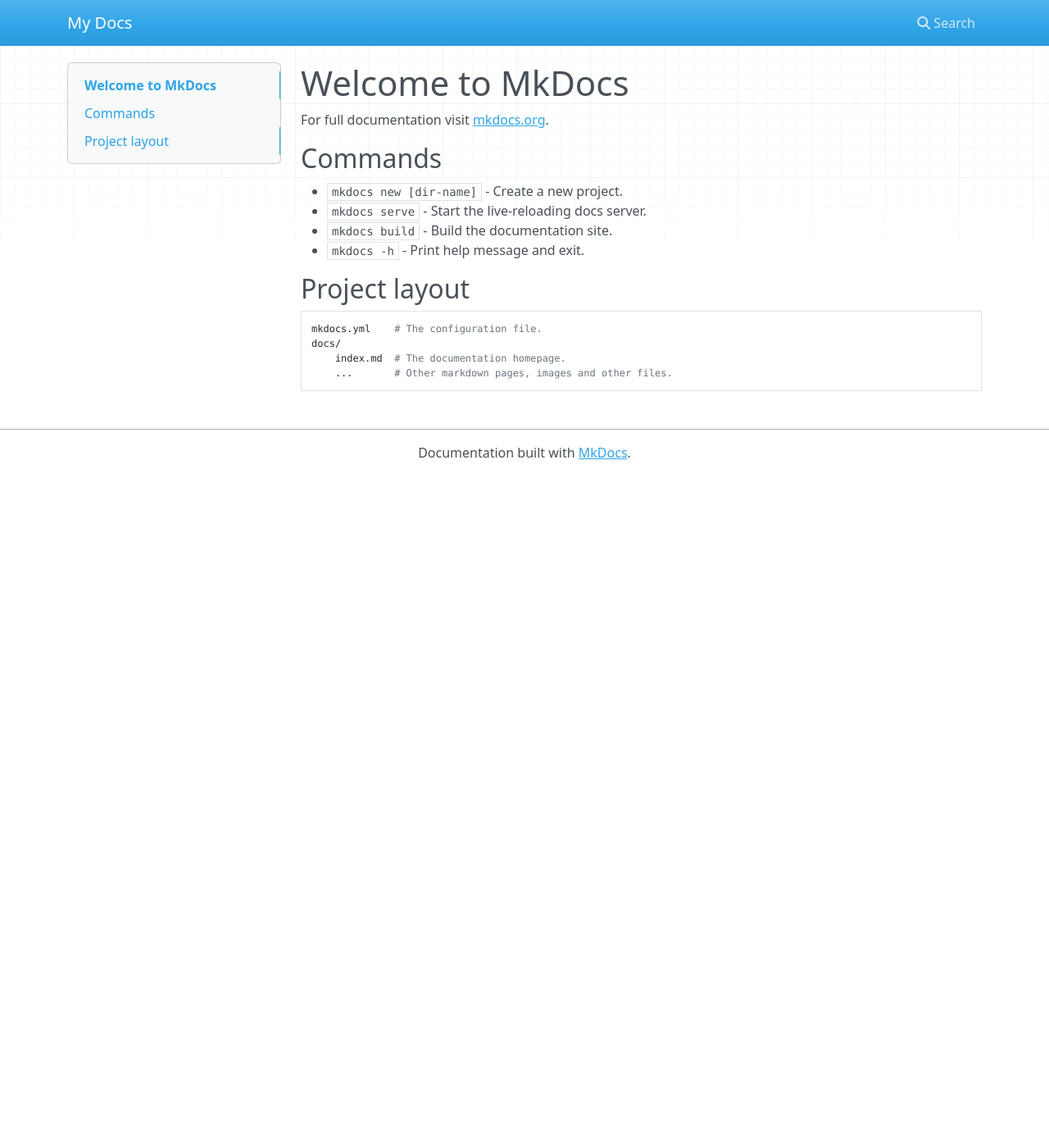
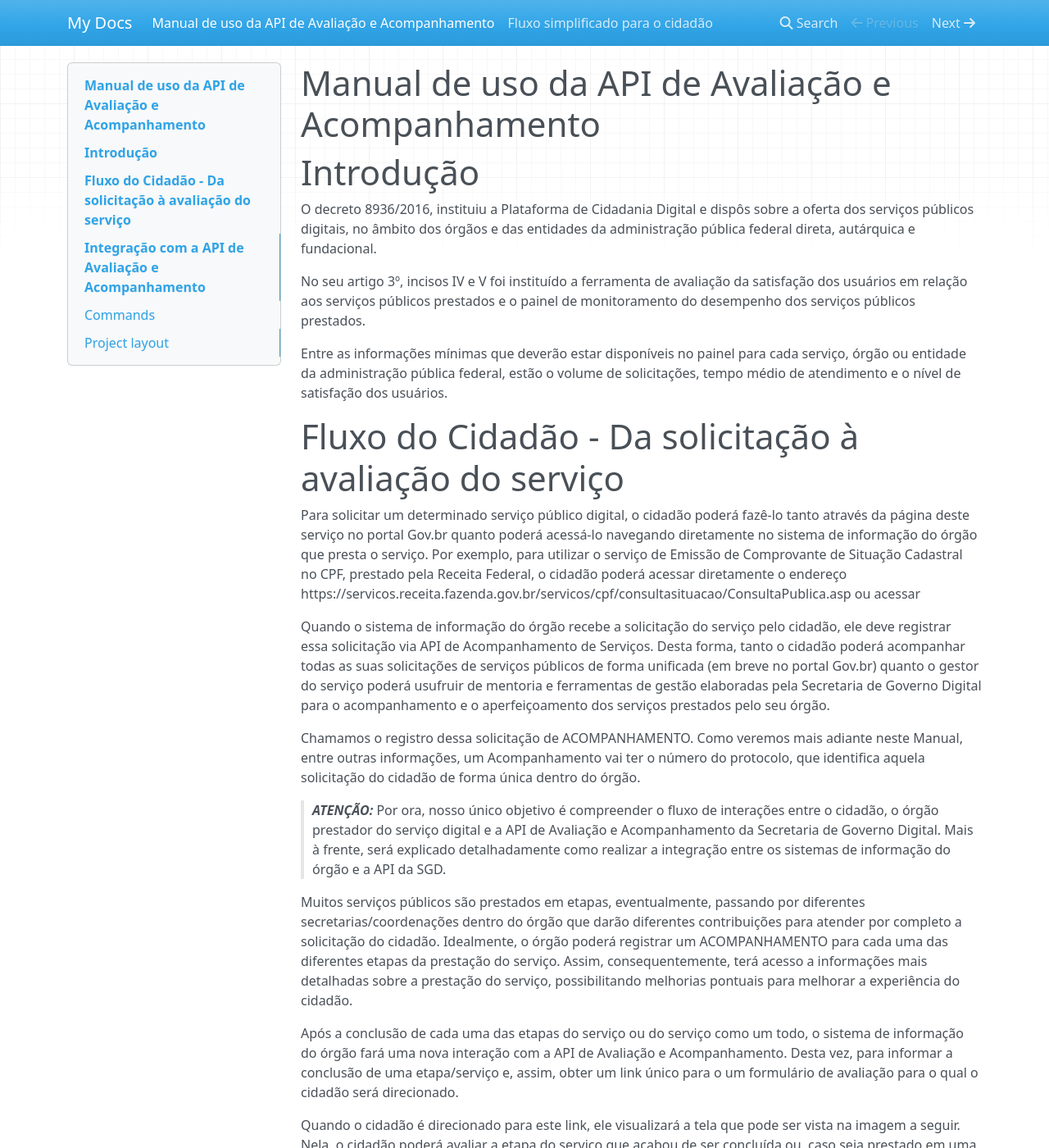
Before and after one commit to fabianorodrigo/mkdocs-experiment, an MkDocs documentation site: the page built from docs/index.md, in a window 1280 px wide and 1400 px high. Shown: the whole window at 82% size. Built offline with MkDocs 1.6.1, drawn with Linux system fonts in a browser that asks for light colours; nearby versions of some CDN libraries; some of the changed text lies outside the part shown.

Commit message:
Seções: - Introdução - Fluxo do Cidadão - Da solicitação à avaliação do serviço

```diff
--- a/docs/index.md
+++ b/docs/index.md
@@ -1,13 +1,55 @@
-# Welcome to MkDocs
+# Manual de uso da API de Avaliação e Acompanhamento
 
-For full documentation visit [mkdocs.org](https://www.mkdocs.org).
+# Introdução
+
+O decreto 8936/2016, instituiu a Plataforma de Cidadania Digital e dispôs sobre a oferta dos serviços públicos digitais, no âmbito dos órgãos e das entidades da administração pública federal direta, autárquica e fundacional.
+
+No seu artigo 3º, incisos IV e V foi instituído a ferramenta de avaliação da satisfação dos usuários em relação aos serviços públicos prestados e o painel de monitoramento do desempenho dos serviços públicos prestados.
+
+Entre as informações mínimas que deverão estar disponíveis no painel para cada serviço, órgão ou entidade da administração pública federal, estão o volume de solicitações, tempo médio de atendimento e o nível de satisfação dos usuários.
+
+# Fluxo do Cidadão - Da solicitação à avaliação do serviço
+
+Para solicitar um determinado serviço público digital, o cidadão poderá fazê-lo tanto através da página deste serviço no portal Gov.br quanto poderá acessá-lo navegando diretamente no sistema de informação do órgão que presta o serviço. Por exemplo, para utilizar o serviço de Emissão de Comprovante de Situação Cadastral no CPF, prestado pela Receita Federal, o cidadão poderá acessar diretamente o endereço https://servicos.receita.fazenda.gov.br/servicos/cpf/consultasituacao/ConsultaPublica.asp ou acessar <gente, cadê a página do serviço???>
+
+Quando o sistema de informação do órgão recebe a solicitação do serviço pelo cidadão, ele deve registrar essa solicitação via API de Acompanhamento de Serviços. Desta forma, tanto o cidadão poderá acompanhar todas as suas solicitações de serviços públicos de forma unificada (em breve no portal Gov.br) quanto o gestor do serviço poderá usufruir de mentoria e ferramentas de gestão elaboradas pela Secretaria de Governo Digital para o acompanhamento e o aperfeiçoamento dos serviços prestados pelo seu órgão.
+
+Chamamos o registro dessa solicitação de ACOMPANHAMENTO. Como veremos mais adiante neste Manual, entre outras informações, um Acompanhamento vai ter o número do protocolo, que identifica aquela solicitação do cidadão de forma única dentro do órgão.
+
+> **_ATENÇÃO:_** Por ora, nosso único objetivo é compreender o fluxo de interações entre o cidadão, o órgão prestador do serviço digital e a API de Avaliação e Acompanhamento da Secretaria de Governo Digital. Mais à frente, será explicado detalhadamente como realizar a integração entre os sistemas de informação do órgão e a API da SGD.
+
+Muitos serviços públicos são prestados em etapas, eventualmente, passando por diferentes secretarias/coordenações dentro do órgão que darão diferentes contribuições para atender por completo a solicitação do cidadão. Idealmente, o órgão poderá registrar um ACOMPANHAMENTO para cada uma das diferentes etapas da prestação do serviço. Assim, consequentemente, terá acesso a informações mais detalhadas sobre a prestação do serviço, possibilitando melhorias pontuais para melhorar a experiência do cidadão.
+
+Após a conclusão de cada uma das etapas do serviço ou do serviço como um todo, o sistema de informação do órgão fará uma nova interação com a API de Avaliação e Acompanhamento. Desta vez, para informar a conclusão de uma etapa/serviço e, assim, obter um link único para o um formulário de avaliação para o qual o cidadão será direcionado.
+
+Quando o cidadão é direcionado para este link, ele visualizará a tela que pode ser vista na imagem a seguir. Nela, o cidadão poderá avaliar a etapa do serviço que acabou de ser concluída ou, caso seja prestado em uma etapa única, avaliar o serviço como um todo. O cidadão deverá escolher entre 1 e 5 estrelas para manifestar seu nível de satisfação. Em seguida, poderá escolher até 3 critérios que motivaram sua avaliação.
+
+Importante lembrar que a escolha dos critérios é opcional, assim, o usuário pode concluir sua avaliação sem selecionar nenhum critério.
+
+Também de forma opcional, o cidadão poderá preencher textualmente comentários, elogios ou críticas sobre a sua experiência com o serviço.
+
+![Formulário de Avaliação do Serviço](./img/form_avaliacao_2.png 'Formulário de Avaliação do Serviço')
+
+Ao clicar no botão "Enviar Avaliação", a sua nota, critérios e comentários seráo devidamente registrados e ele será encaminhado para uma página de confirmação do registro da sua avaliação de satisfação.
+
+![Página de confirmação da Avaliação do Serviço](./img/form_avaliacao_3.png 'Página de confirmação da Avaliação do Serviço')
+
+# Integração com a API de Avaliação e Acompanhamento
+
+Entendido o propósito, a jornada do cidadão pela prestação de serviços digitais até a avaliação do seu nível de satisfação, e os ganhos que tanto a sociedade brasileira quanto os próprios gestores dos serviços poderão colher com essa iniciativa da Secretaria de Governo Digital, o próximo passo é detalharmos como operacionalizar essa ferramenta para cada um dos serviços digitais do seu órgão.
+
+Faremos isso em etapas que estão listadas a seguir:
+
+[Fluxo de interação](1.fluxo_cidadao.md)
+[Credenciais](1.fluxo_cidadao.md)
+[xpto](1.fluxo_cidadao.md)
 
 ## Commands
 
-* `mkdocs new [dir-name]` - Create a new project.
-* `mkdocs serve` - Start the live-reloading docs server.
-* `mkdocs build` - Build the documentation site.
-* `mkdocs -h` - Print help message and exit.
+- `mkdocs new [dir-name]` - Create a new project.
+- `mkdocs serve` - Start the live-reloading docs server.
+- `mkdocs build` - Build the documentation site.
+- `mkdocs -h` - Print help message and exit.
 
 ## Project layout
 
```
Also changed, not shown: docs/1.fluxo_cidadao.md (added, +15 -0 lines), docs/img/form_avaliacao_1.png (added), docs/img/form_avaliacao_2.png (added), docs/img/form_avaliacao_3.png (added).
